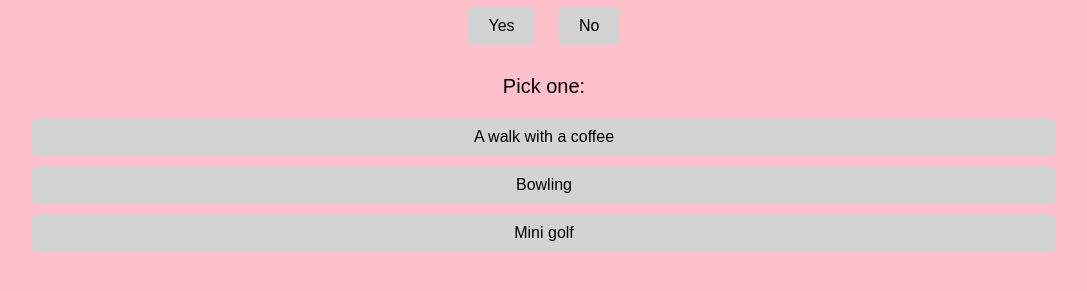
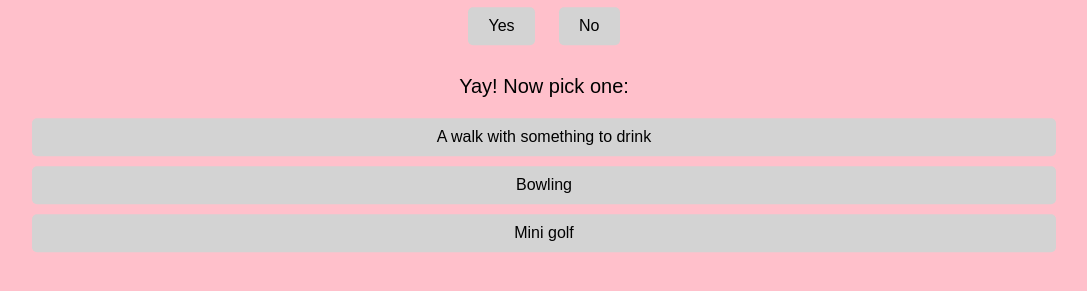
Before and after one commit to YaBoiBull/YaBoiBull.github.io, a plain HTML site: page index.html in a window 1280 px wide. Both pictures are taken after a click on the button "Yes". Shown: the part 335-626 px from the top of the page, without its empty margins (96-1183 px from the left). Drawn offline with Linux system fonts and the light colour scheme.

Commit message:
Update index.html

```diff
--- a/index.html
+++ b/index.html
@@ -15,8 +15,8 @@
             <button id="noBtn">No</button>
         </div>
         <div id="options" style="display: none;">
-            <p id="pickOne">Pick one:</p>
-            <button class="option">A walk with a coffee</button>
+            <p id="pickOne">Yay! Now pick one:</p>
+            <button class="option">A walk with something to drink</button>
             <button class="option">Bowling</button>
             <button class="option">Mini golf</button>
         </div>
```
